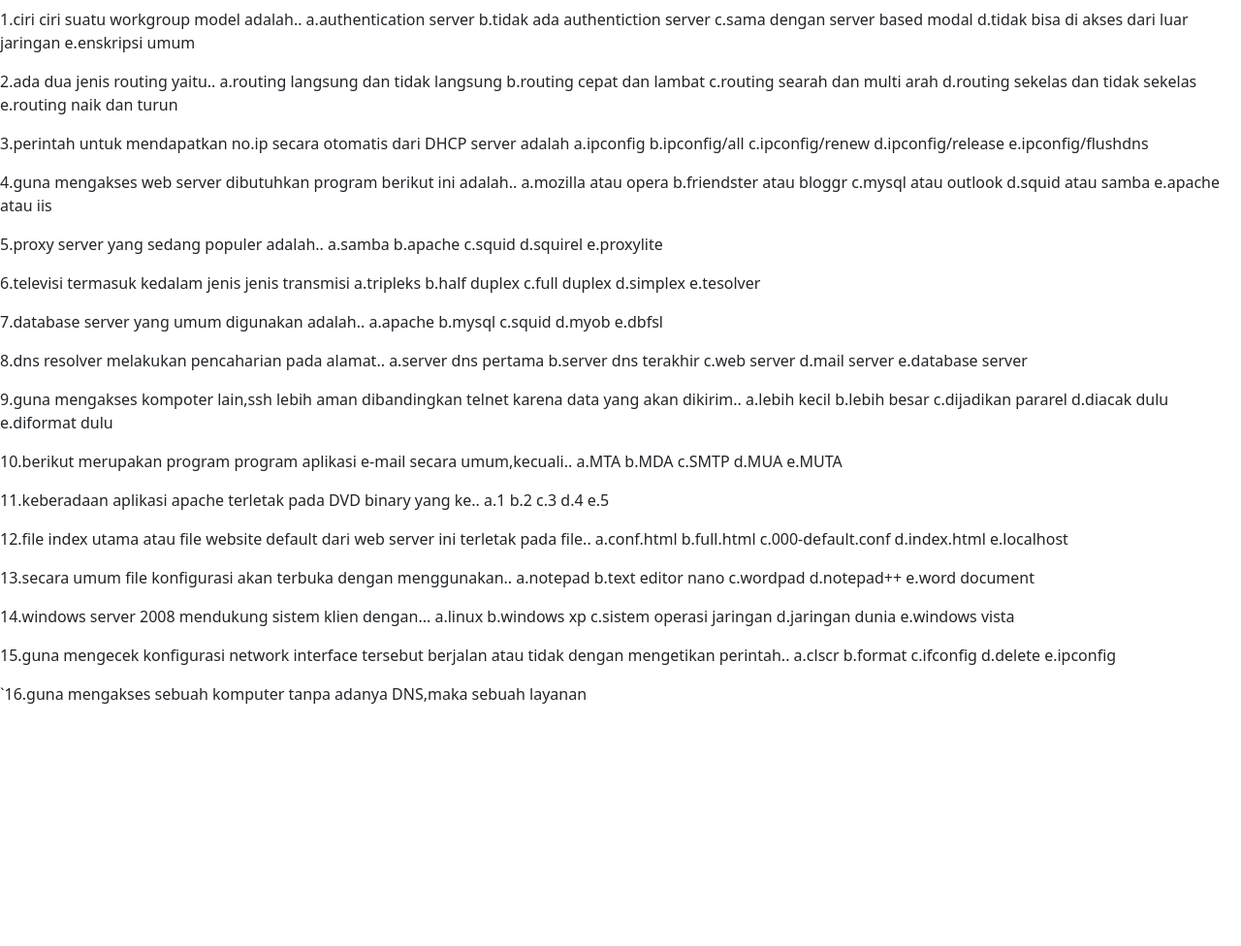
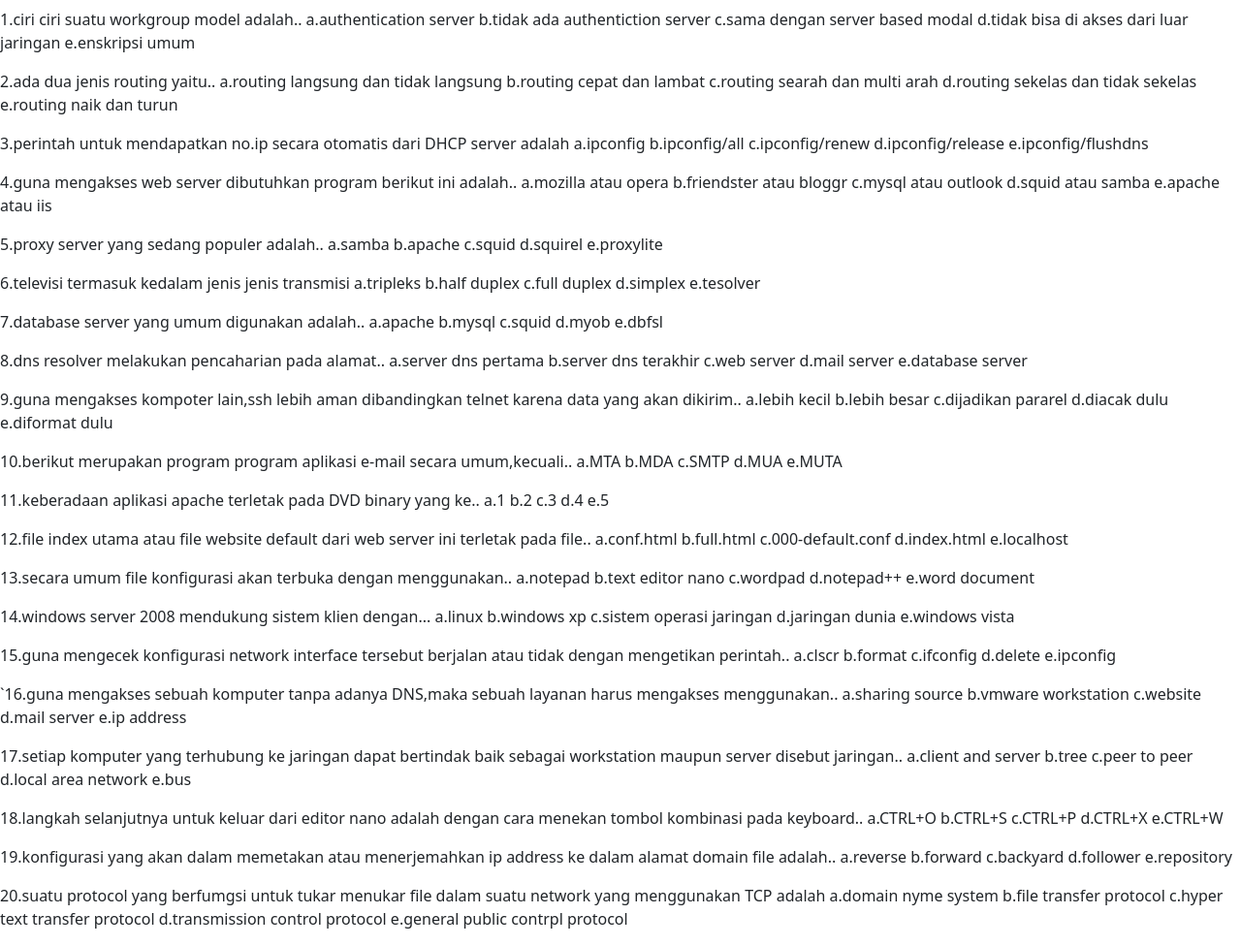
Before and after one commit to fahriakbarXITKJ1/fahriakbarXITKJ1.github.io, a plain HTML site: page soaldnsxi/index.html in a window 1280 px wide. Shown: the part 73-1049 px from the top of the page at 97% size. Before the commit the page ends 817 px from the top, so only its background shows below. Drawn offline with nearby package versions, Linux system fonts and the light colour scheme.

Commit message:
Update index.html

```diff
--- a/soaldnsxi/index.html
+++ b/soaldnsxi/index.html
@@ -134,7 +134,44 @@
             e.ipconfig
               </p>
               <p>
-          `16.guna mengakses sebuah komputer tanpa adanya DNS,maka sebuah layanan
+          `16.guna mengakses sebuah komputer tanpa adanya DNS,maka sebuah layanan harus mengakses menggunakan..
+            a.sharing source
+            b.vmware workstation
+            c.website
+            d.mail server
+            e.ip address
+             </p>
+             <p>
+          17.setiap komputer yang terhubung ke jaringan dapat bertindak baik sebagai workstation maupun server disebut jaringan..
+            a.client and server
+            b.tree
+            c.peer to peer
+            d.local area network
+            e.bus
+               </p>
+                <p>
+          18.langkah selanjutnya untuk keluar dari editor nano adalah dengan cara menekan tombol kombinasi pada keyboard..
+            a.CTRL+O
+            b.CTRL+S
+            c.CTRL+P
+            d.CTRL+X
+             e.CTRL+W
+            </p>
+            <p>
+          19.konfigurasi yang akan dalam memetakan atau menerjemahkan ip address ke dalam alamat domain file adalah..
+            a.reverse
+            b.forward
+            c.backyard
+            d.follower
+            e.repository
+              </p>
+              <p>
+          20.suatu protocol yang berfumgsi untuk tukar menukar file dalam suatu network yang menggunakan TCP adalah
+            a.domain nyme system
+            b.file transfer protocol
+            c.hyper text transfer protocol
+            d.transmission control protocol
+            e.general public contrpl protocol
     <!-- Optional JavaScript; choose one of the two! -->
 
     <!-- Option 1: Bootstrap Bundle with Popper -->
```
